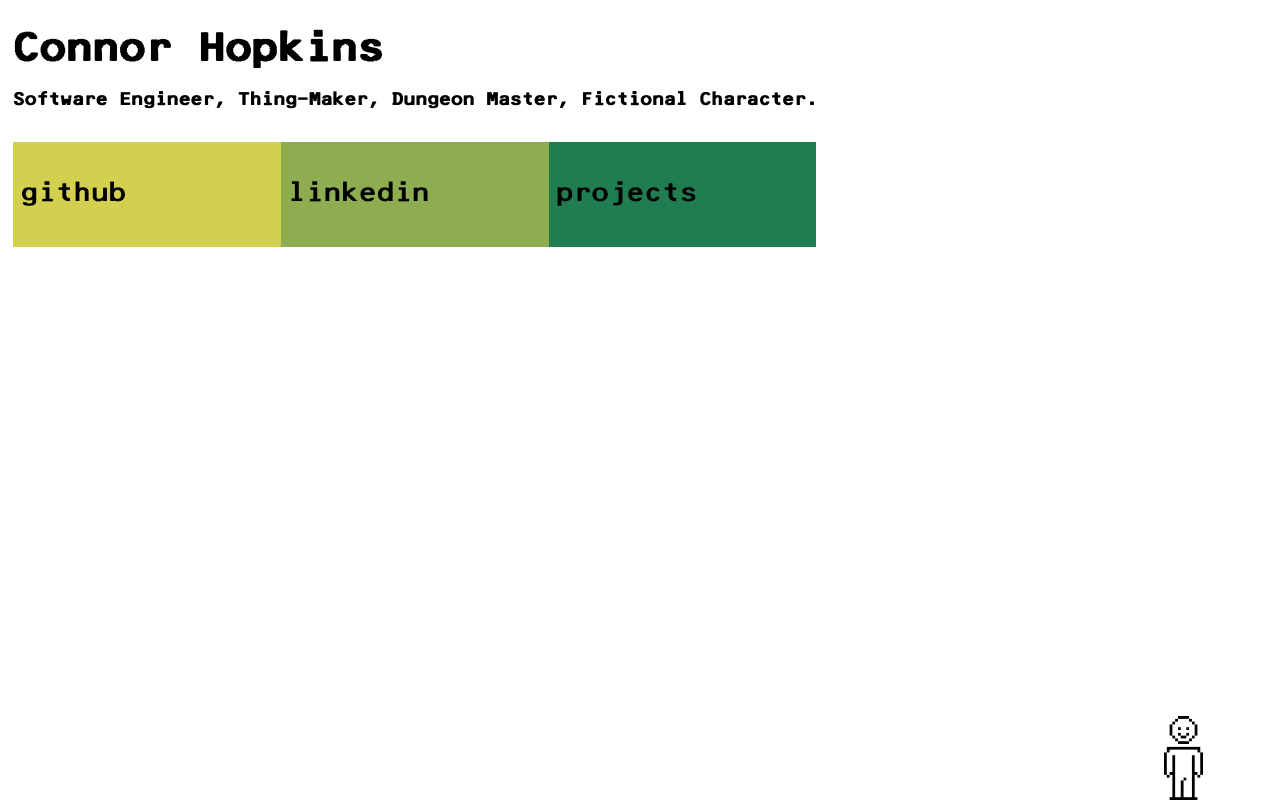
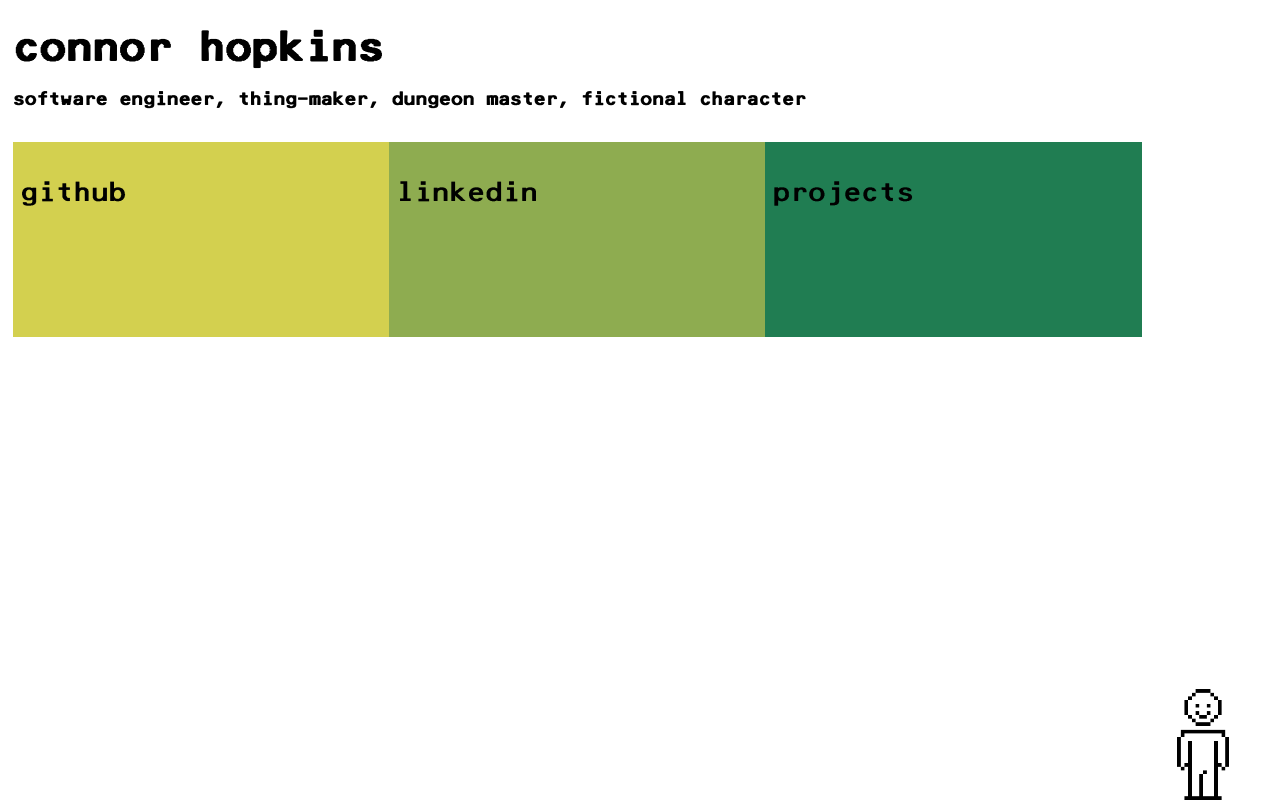
Before and after one commit to synnefon/personalsite, a React (Create React App) app: page / in a window 1280 px wide. Built offline with nearby package versions, Linux system fonts and the light colour scheme.

Commit message:
making things look nice

```diff
--- a/src/Home.js
+++ b/src/Home.js
@@ -36,8 +36,8 @@
   return (
     <div className="app-base">
       <div className="content-wrapper">
-        <h2 className="title">Connor Hopkins</h2>
-        <h6 className="description">Software Engineer, Thing-Maker, Dungeon Master, Fictional Character.</h6>
+        <h2 className="title">connor hopkins</h2>
+        <h6 className="description">software engineer, thing-maker, dungeon master, fictional character</h6>
         <div className="links">
           <a className="link-home" href="https://github.com/synnefon" rel="noreferrer">
             <p className="link-text">github</p>
--- a/src/Projects.js
+++ b/src/Projects.js
@@ -8,12 +8,11 @@
     <div className="app-base">
       <div className="content-wrapper">
         <h2 className="title">projects</h2>
-        <br/>
-        <br/>
+        <h6 className="description">an assortment of web-accessible projects</h6>
         <div className="links-proj">
           <a className="link-proj" href="https://thangs.com/designer/synnefon" rel="noreferrer">
-            <p className="link-text">3D models</p>
-            <p className="tooltip-text">a collection of my 3D-printable work</p>
+            <p className="link-text">3d models</p>
+            <p className="tooltip-text">a collection of my 3d-printable work</p>
           </a>
           <a className="link-proj" href="http://18.190.107.78" rel="noreferrer">
             <p className="link-text">shufflenator</p>
--- a/src/Snek.js
+++ b/src/Snek.js
@@ -219,8 +219,8 @@
                 SNEK
             </h1>
             {gameOver && <p className="game-over">GAME OVER</p>}
-            {!isPlaying && <button onClick={startGame}>start game</button>}
-            {gameOver && <button onClick={startGame}>play again?</button>}
+            {!isPlaying && !gameOver && <button onClick={startGame}>start game</button>}
+            {gameOver && <button onClick={startGame}>main menu</button>}
             <div
                 className="board"
                 style={{
--- a/src/app.css
+++ b/src/app.css
@@ -1,14 +1,10 @@
 body {
+  overflow-x: hidden;
   overflow-y: hidden;
 }
 
 .App {
   text-align: center;
-}
-
-.App-logo {
-  height: 40vmin;
-  pointer-events: none;
 }
 
 @media (prefers-reduced-motion: no-preference) {
@@ -47,7 +43,8 @@
   top: -2.3em;
   height: 4em;
   display: grid;
-  grid-template-columns: repeat(3, min(10.3em, 30%));
+  grid-template-columns: repeat(3, min(15em, 30%));
+  grid-template-rows: repeat(3, 7.5em);;
 }
 
 a.link-home:hover {
@@ -100,14 +97,11 @@
 
 img#person-icon {
   position: absolute;
-  width: 1.5em;
-  right: 6%;
+  width: 2em;
+  right: 4%;
   bottom: 0%;
-  transition: bottom 0.5s ease-in-out;
-}
-
-img#person-icon:hover {
-  cursor: pointer;
+  transition: right 0.7s ease-in-out;
+  cursor: pointer!important;
 }
 
 img#self-gif {
@@ -118,6 +112,5 @@
 }
 
 .invisible {
-  transition: bottom 0.5s ease-in-out;
-  bottom: -10%!important;
+  right: -5%!important;
 }
--- a/src/projects.css
+++ b/src/projects.css
@@ -1,19 +1,16 @@
-body {
-
-}
-
 .links-proj {
-  position: relative;
-  height: 4em;
   display: grid;
   grid-template-columns: repeat(3, min(15em, 30%));
   grid-template-rows: repeat(3, 7.5em);
+  position: relative;
+  top: -2.3em;
+  height: 4em;
 }
 
 .link-proj {
   color: white; /* no blue link text */
   text-decoration: none; /* no underlined link text */
-  font-size: calc(26px);
+  z-index: 1;
 }
 
 .link-proj:nth-child(1) {
@@ -32,6 +29,30 @@
   background-color: #030535;
 }
 
+@media screen and (max-width: 349px) {
+  p.link-text,
+  p.tooltip-text {
+    font-size: calc(10px + 1vmin);
+  }
+}
+
+@media screen and (max-width: 259px) {
+  p.link-text,
+  p.tooltip-text {
+    font-size: calc(10px);
+  }
+}
+
+@media screen and (max-width: 211px) {
+  p.link-text,
+  p.tooltip-text {
+    font-size: calc(10px - 1vmin);
+  }
+  .links {
+    grid-template-columns: repeat(3, min(4em));
+  }
+}
+
 a.link-proj:hover {
   color: black;
   background-color: #D2E0FB;
@@ -47,4 +68,5 @@
   color: #7487ad;
   margin: 10px;
   margin-top: 0em;
+  z-index: 999;
 }
--- a/src/snek.css
+++ b/src/snek.css
@@ -73,6 +73,7 @@
 button:hover {
   background-color: #3cff00;
   color: black;
+  transition: 0.8s;
 }
 
 .score {
```
Also changed, not shown: 1 other file (tests, documents, lock files or other folders).
